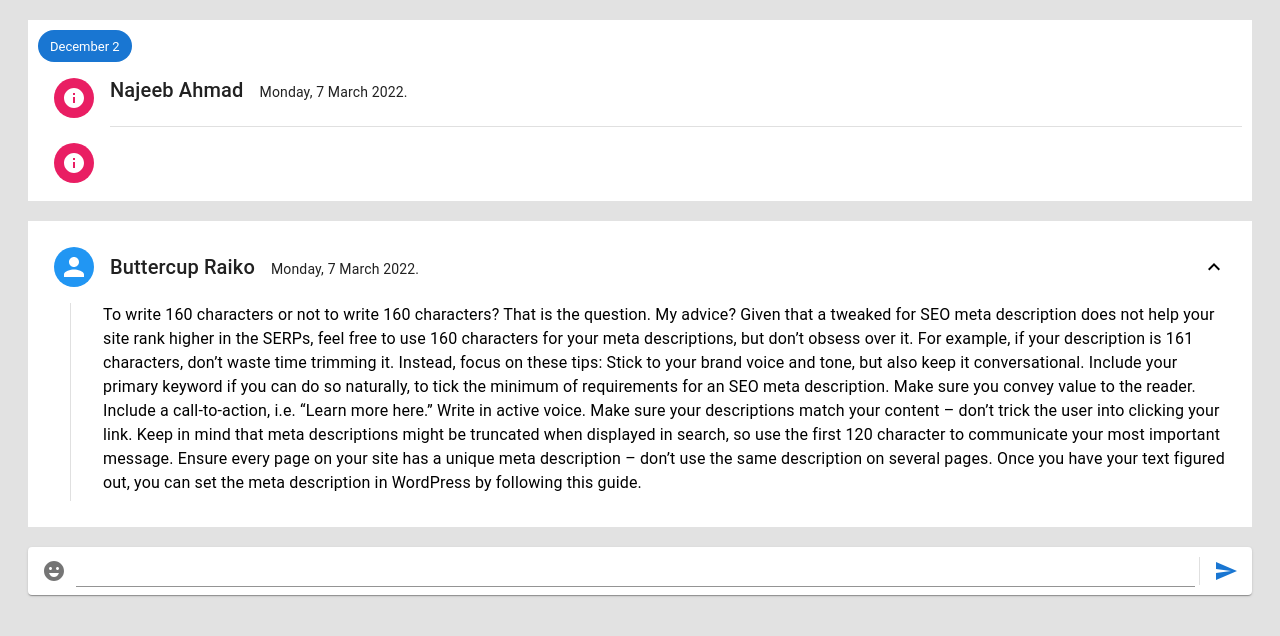
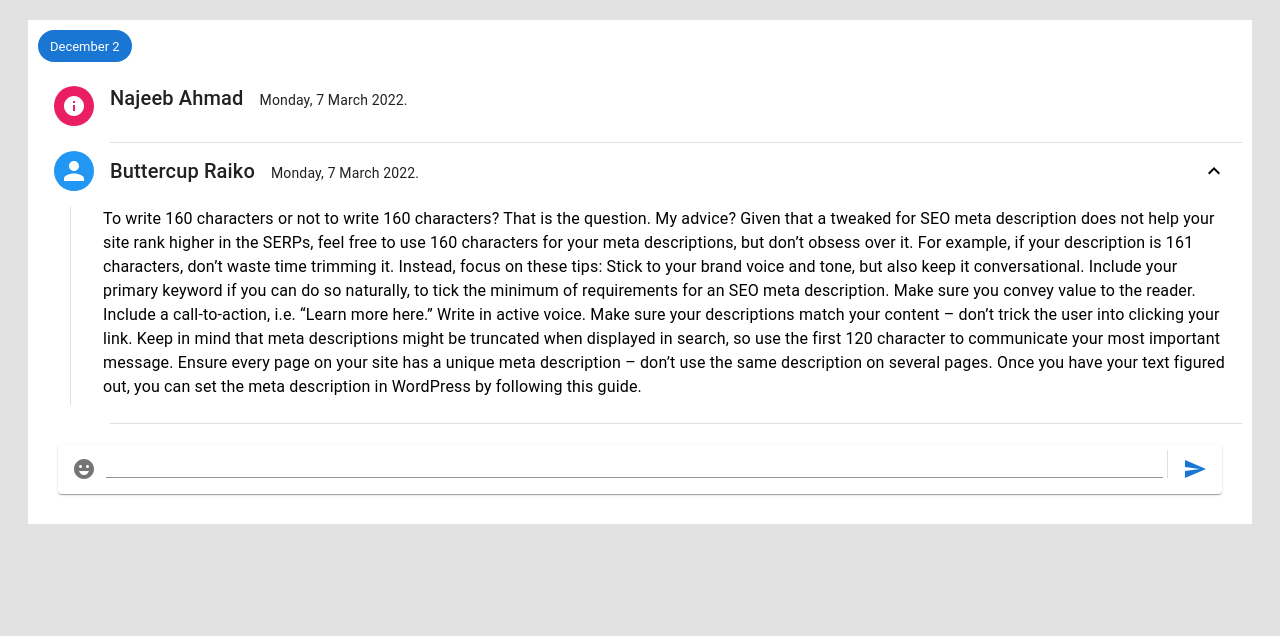
Before and after one commit to nmedia82/wooconvo-react-frontend, a React (Create React App) app: page / in a window 1280 px wide. Shown: the top 636 px of the page. Built offline with nearby package versions, Linux system fonts and the light colour scheme.

Commit message:
creating a components

```diff
--- a/package.json
+++ b/package.json
@@ -13,6 +13,7 @@
     "@testing-library/user-event": "^13.5.0",
     "emoji-picker-react": "^4.4.6",
     "react": "^18.2.0",
+    "react-color": "^2.19.3",
     "react-dom": "^18.2.0",
     "react-scripts": "5.0.1",
     "styled-components": "^5.3.6",
--- a/src/App.js
+++ b/src/App.js
@@ -1,14 +1,10 @@
 import React from 'react';
 import NoticeMessage from './pages/NoticeMessage'
-import CustomerMessage from './pages/CustomerMessage'
-import ReplyMessage from './pages/ReplyMessage'
 
 function App(props) {
   return (
     <>
       <NoticeMessage />
-      <CustomerMessage />
-      <ReplyMessage />
     </>
   );
 }
--- /dev/null
+++ b/src/component/Customer_Item.jsx
@@ -0,0 +1,80 @@
+import React from 'react'
+import { Typography, Grid, ListItemAvatar,ListItemText, Avatar,Collapse, ListItemButton,Divider} from "@mui/material";
+import InfoIcon from "@mui/icons-material/Info";
+import { blue } from "@mui/material/colors";
+import ExpandLess from "@mui/icons-material/ExpandLess";
+import ExpandMore from "@mui/icons-material/ExpandMore";
+
+
+export default function Customer() {
+    const [open, setOpen] = React.useState(true);
+
+  const handleClick = () => {
+    setOpen(!open);
+  };
+  return (
+    <div>
+        <ListItemButton onClick={handleClick}>
+          <ListItemAvatar>
+            <Avatar
+              alt="Travis Howard"
+              sx={{ bgcolor: blue[500] }}
+              icon={<InfoIcon />}
+            />
+          </ListItemAvatar>
+          <ListItemText
+            secondary={
+              <React.Fragment>
+
+                  <Typography
+                    sx={{ display: "inline" }}
+                    variant="h6"
+                    color="text.primary"
+                  >
+                    Buttercup Raiko
+                  </Typography>
+                  <Typography
+                    sx={{ display: "inline", ml: 2 }}
+                    variant="body2"
+                    color="text.primary"
+                  >
+                    Monday, 7 March 2022.
+                  </Typography>
+
+              </React.Fragment>
+            }
+          />
+          {open ? <ExpandLess /> : <ExpandMore />}
+        </ListItemButton>
+        <Collapse in={open} timeout="auto" unmountOnExit>
+            <ListItemButton sx={{ pl: 4 }}>
+              <Divider orientation="vertical" flexItem sx={{ mr: 4 }}></Divider>
+              <Grid item xs>
+                <Typography variant="body1" gutterBottom>
+                  To write 160 characters or not to write 160 characters? That
+                  is the question. My advice? Given that a tweaked for SEO meta
+                  description does not help your site rank higher in the SERPs,
+                  feel free to use 160 characters for your meta descriptions,
+                  but don’t obsess over it. For example, if your description is
+                  161 characters, don’t waste time trimming it. Instead, focus
+                  on these tips: Stick to your brand voice and tone, but also
+                  keep it conversational. Include your primary keyword if you
+                  can do so naturally, to tick the minimum of requirements for
+                  an SEO meta description. Make sure you convey value to the
+                  reader. Include a call-to-action, i.e. “Learn more here.”
+                  Write in active voice. Make sure your descriptions match your
+                  content – don’t trick the user into clicking your link. Keep
+                  in mind that meta descriptions might be truncated when
+                  displayed in search, so use the first 120 character to
+                  communicate your most important message. Ensure every page on
+                  your site has a unique meta description – don’t use the same
+                  description on several pages. Once you have your text figured
+                  out, you can set the meta description in WordPress by
+                  following this guide.
+                </Typography>
+              </Grid>
+            </ListItemButton>
+        </Collapse>
+    </div>
+  )
+}
--- /dev/null
+++ b/src/component/Notice_Item.jsx
@@ -0,0 +1,46 @@
+import React from 'react'
+import { ListItem, Typography, Grid, ListItemAvatar,ListItemText, Avatar, List} from "@mui/material";
+import { pink } from "@mui/material/colors";
+import InfoIcon from "@mui/icons-material/Info";
+
+export default function Notice() {
+  return (
+    <div>
+        <List
+        sx={{ width: "100%", bgcolor: "background.paper" }}
+        component="nav"
+        aria-labelledby="nested-list-subheader">
+        <ListItem alignItems="flex-start">
+          <Grid>
+            <ListItemAvatar>
+              <Avatar sx={{ bgcolor: pink[500] }}>
+                <InfoIcon />
+              </Avatar>
+            </ListItemAvatar>
+            {/* <Divider orientation="vertical" flexItem sx={{ ml:-2, mt:-1  }}>|</Divider> */}
+          </Grid>
+          <ListItemText
+            secondary={
+              <React.Fragment>
+                <Typography
+                  sx={{ display: "inline" }}
+                  variant="h6"
+                  color="text.primary"
+                >
+                  Najeeb Ahmad
+                </Typography>
+                <Typography
+                  sx={{ display: "inline", ml: 2 }}
+                  variant="body2"
+                  color="text.primary"
+                >
+                  Monday, 7 March 2022.
+                </Typography>
+              </React.Fragment>
+            }
+          />
+        </ListItem>
+      </List>
+    </div>
+  )
+}
--- a/src/pages/CustomerMessage.jsx
+++ b/src/pages/CustomerMessage.jsx
@@ -1,96 +1,96 @@
-import * as React from "react";
-import List from "@mui/material/List";
-import ListItemButton from "@mui/material/ListItemButton";
-import ListItemIcon from "@mui/material/ListItemIcon";
-import ListItemText from "@mui/material/ListItemText";
-import Collapse from "@mui/material/Collapse";
-import InfoIcon from "@mui/icons-material/Info";
-import { pink, green, blue } from "@mui/material/colors";
-import AccountCircleIcon from "@mui/icons-material/AccountCircle";
-import ExpandLess from "@mui/icons-material/ExpandLess";
-import ExpandMore from "@mui/icons-material/ExpandMore";
-import StarBorder from "@mui/icons-material/StarBorder";
-import ListItemAvatar from "@mui/material/ListItemAvatar";
-import Avatar from "@mui/material/Avatar";
-import { Divider, Typography, Grid } from "@mui/material";
+// import * as React from "react";
+// import List from "@mui/material/List";
+// import ListItemButton from "@mui/material/ListItemButton";
+// import ListItemIcon from "@mui/material/ListItemIcon";
+// import ListItemText from "@mui/material/ListItemText";
+// import Collapse from "@mui/material/Collapse";
+// import InfoIcon from "@mui/icons-material/Info";
+// import { pink, green, blue } from "@mui/material/colors";
+// import AccountCircleIcon from "@mui/icons-material/AccountCircle";
+// import ExpandLess from "@mui/icons-material/ExpandLess";
+// import ExpandMore from "@mui/icons-material/ExpandMore";
+// import StarBorder from "@mui/icons-material/StarBorder";
+// import ListItemAvatar from "@mui/material/ListItemAvatar";
+// import Avatar from "@mui/material/Avatar";
+// import { Divider, Typography, Grid } from "@mui/material";
 
-export default function CustomerMessage() {
-  const [open, setOpen] = React.useState(true);
+// export default function CustomerMessage() {
+//   const [open, setOpen] = React.useState(true);
 
-  const handleClick = () => {
-    setOpen(!open);
-  };
-  return (
-    <div className="customer">
-      <List
-        sx={{ width: "100%", bgcolor: "background.paper" }}
-        component="nav"
-        aria-labelledby="nested-list-subheader"
-      >
-        <ListItemButton onClick={handleClick}>
-          <ListItemAvatar>
-            <Avatar
-              alt="Travis Howard"
-              sx={{ bgcolor: blue[500] }}
-              icon={<AccountCircleIcon />}
-            />
-          </ListItemAvatar>
-          <ListItemText
-            secondary={
-              <React.Fragment>
-                <span>
-                  <Typography
-                    sx={{ display: "inline" }}
-                    variant="h6"
-                    color="text.primary"
-                  >
-                    Buttercup Raiko
-                  </Typography>
-                  <Typography
-                    sx={{ display: "inline", ml: 2 }}
-                    variant="body2"
-                    color="text.primary"
-                  >
-                    Monday, 7 March 2022.
-                  </Typography>
-                </span>
-              </React.Fragment>
-            }
-          />
-          {open ? <ExpandLess /> : <ExpandMore />}
-        </ListItemButton>
-        <Collapse in={open} timeout="auto" unmountOnExit>
-          <List component="div" disablePadding>
-            <ListItemButton sx={{ pl: 4 }}>
-              <Divider orientation="vertical" flexItem sx={{ mr: 4 }}></Divider>
-              <Grid item xs>
-                <Typography variant="body1" gutterBottom>
-                  To write 160 characters or not to write 160 characters? That
-                  is the question. My advice? Given that a tweaked for SEO meta
-                  description does not help your site rank higher in the SERPs,
-                  feel free to use 160 characters for your meta descriptions,
-                  but don’t obsess over it. For example, if your description is
-                  161 characters, don’t waste time trimming it. Instead, focus
-                  on these tips: Stick to your brand voice and tone, but also
-                  keep it conversational. Include your primary keyword if you
-                  can do so naturally, to tick the minimum of requirements for
-                  an SEO meta description. Make sure you convey value to the
-                  reader. Include a call-to-action, i.e. “Learn more here.”
-                  Write in active voice. Make sure your descriptions match your
-                  content – don’t trick the user into clicking your link. Keep
-                  in mind that meta descriptions might be truncated when
-                  displayed in search, so use the first 120 character to
-                  communicate your most important message. Ensure every page on
-                  your site has a unique meta description – don’t use the same
-                  description on several pages. Once you have your text figured
-                  out, you can set the meta description in WordPress by
-                  following this guide.
-                </Typography>
-              </Grid>
-            </ListItemButton>
-          </List>
-        </Collapse>
-      </List>
-    </div>
-  );
-}
+//   const handleClick = () => {
+//     setOpen(!open);
+//   };
+//   return (
+//     <div className="customer">
+//       <List
+//         sx={{ width: "100%", bgcolor: "background.paper" }}
+//         component="nav"
+//         aria-labelledby="nested-list-subheader"
+//       >
+//         <ListItemButton onClick={handleClick}>
+//           <ListItemAvatar>
+//             <Avatar
+//               alt="Travis Howard"
+//               sx={{ bgcolor: blue[500] }}
+//               icon={<AccountCircleIcon />}
+//             />
+//           </ListItemAvatar>
+//           <ListItemText
+//             secondary={
+//               <React.Fragment>
+
+//                   <Typography
+//                     sx={{ display: "inline" }}
+//                     variant="h6"
+//                     color="text.primary"
+//                   >
+//                     Buttercup Raiko
+//                   </Typography>
+//                   <Typography
+//                     sx={{ display: "inline", ml: 2 }}
+//                     variant="body2"
+//                     color="text.primary"
+//                   >
+//                     Monday, 7 March 2022.
+//                   </Typography>
+
+//               </React.Fragment>
+//             }
+//           />
+//           {open ? <ExpandLess /> : <ExpandMore />}
+//         </ListItemButton>
+//         <Collapse in={open} timeout="auto" unmountOnExit>
+//           <List component="div" disablePadding>
+//             <ListItemButton sx={{ pl: 4 }}>
+//               <Divider orientation="vertical" flexItem sx={{ mr: 4 }}></Divider>
+//               <Grid item xs>
+//                 <Typography variant="body1" gutterBottom>
+//                   To write 160 characters or not to write 160 characters? That
+//                   is the question. My advice? Given that a tweaked for SEO meta
+//                   description does not help your site rank higher in the SERPs,
+//                   feel free to use 160 characters for your meta descriptions,
+//                   but don’t obsess over it. For example, if your description is
+//                   161 characters, don’t waste time trimming it. Instead, focus
+//                   on these tips: Stick to your brand voice and tone, but also
+//                   keep it conversational. Include your primary keyword if you
+//                   can do so naturally, to tick the minimum of requirements for
+//                   an SEO meta description. Make sure you convey value to the
+//                   reader. Include a call-to-action, i.e. “Learn more here.”
+//                   Write in active voice. Make sure your descriptions match your
+//                   content – don’t trick the user into clicking your link. Keep
+//                   in mind that meta descriptions might be truncated when
+//                   displayed in search, so use the first 120 character to
+//                   communicate your most important message. Ensure every page on
+//                   your site has a unique meta description – don’t use the same
+//                   description on several pages. Once you have your text figured
+//                   out, you can set the meta description in WordPress by
+//                   following this guide.
+//                 </Typography>
+//               </Grid>
+//             </ListItemButton>
+//           </List>
+//         </Collapse>
+//       </List>
+//     </div>
+//   );
+// }
--- a/src/pages/NoticeMessage.jsx
+++ b/src/pages/NoticeMessage.jsx
@@ -1,99 +1,32 @@
 import * as React from "react";
-//import Button from '@mui/material/Button';
-//import { styled } from '@mui/material/styles';
-import List from "@mui/material/List";
-import ListItem from "@mui/material/ListItem";
-import ListItemText from "@mui/material/ListItemText";
-import ListItemAvatar from "@mui/material/ListItemAvatar";
-import Avatar from "@mui/material/Avatar";
-import { Chip, Typography, Collapse, ListItemButton } from "@mui/material";
+
+import { Chip } from "@mui/material";
 import Grid from "@mui/material/Grid";
 import InfoIcon from "@mui/icons-material/Info";
 import Divider from "@mui/material/Divider";
-import { pink, green, blue } from "@mui/material/colors";
+
+import Notice_Item from "../component/Notice_Item";
+import Customer_Item from "../component/Customer_Item";
+import ReplyMessage from '../pages/ReplyMessage';
 
 export default function NoticeMessage() {
+
   return (
     <div className="App">
       <Chip label="December 2" color="primary" />
-      <List sx={{ width: "100%", bgcolor: "background.paper", pt: 0, pb: 0 }}>
-        <ListItem alignItems="flex-start">
-          <Grid>
-            <ListItemAvatar>
-              <Avatar sx={{ bgcolor: pink[500] }}>
-                <InfoIcon />
-              </Avatar>
-            </ListItemAvatar>
-            {/* <Divider orientation="vertical" flexItem sx={{ ml:-2, mt:-1  }}>|</Divider> */}
-          </Grid>
-          <ListItemText
-            secondary={
-              <React.Fragment>
-                <Typography
-                  sx={{ display: "inline" }}
-                  variant="h6"
-                  color="text.primary"
-                >
-                  Najeeb Ahmad
-                </Typography>
-                <Typography
-                  sx={{ display: "inline", ml: 2 }}
-                  variant="body2"
-                  color="text.primary"
-                >
-                  Monday, 7 March 2022.
-                </Typography>
-              </React.Fragment>
-            }
-          />
-        </ListItem>
+
+        {/* Notice Message */}
+        <Notice_Item />
+
         <Divider variant="inset" component="h2" />
-        <ListItem alignItems="flex-start">
-          <Grid>
-            <ListItemAvatar>
-              <Avatar sx={{ bgcolor: pink[500] }}>
-                <InfoIcon />
-              </Avatar>
-            </ListItemAvatar>
-            {/* <Divider orientation="vertical" flexItem sx={{ ml:-2, mt:-1  }}>|</Divider> */}
-          </Grid>
-          <Collapse timeout="auto" unmountOnExit>
-            <List component="div" disablePadding>
-              <ListItemButton sx={{ pl: 4 }}>
-                <Divider
-                  orientation="vertical"
-                  flexItem
-                  sx={{ mr: 4 }}
-                ></Divider>
-                <Grid item xs>
-                  <Typography variant="body1" gutterBottom>
-                    To write 160 characters or not to write 160 characters? That
-                    is the question. My advice? Given that a tweaked for SEO
-                    meta description does not help your site rank higher in the
-                    SERPs, feel free to use 160 characters for your meta
-                    descriptions, but don’t obsess over it. For example, if your
-                    description is 161 characters, don’t waste time trimming it.
-                    Instead, focus on these tips: Stick to your brand voice and
-                    tone, but also keep it conversational. Include your primary
-                    keyword if you can do so naturally, to tick the minimum of
-                    requirements for an SEO meta description. Make sure you
-                    convey value to the reader. Include a call-to-action, i.e.
-                    “Learn more here.” Write in active voice. Make sure your
-                    descriptions match your content – don’t trick the user into
-                    clicking your link. Keep in mind that meta descriptions
-                    might be truncated when displayed in search, so use the
-                    first 120 character to communicate your most important
-                    message. Ensure every page on your site has a unique meta
-                    description – don’t use the same description on several
-                    pages. Once you have your text figured out, you can set the
-                    meta description in WordPress by following this guide.
-                  </Typography>
-                </Grid>
-              </ListItemButton>
-            </List>
-          </Collapse>
-        </ListItem>
-      </List>
+
+        {/* Customer Message */}
+        <Customer_Item />
+
+        <Divider variant="inset" component="h2"  sx={{height: 10}} />
+
+        {/* Reply to --- */}
+        <ReplyMessage />
     </div>
   );
 }
--- a/src/pages/ReplyMessage.jsx
+++ b/src/pages/ReplyMessage.jsx
@@ -7,6 +7,8 @@ import SendIcon from '@mui/icons-material/Send';
 import { TextField } from "@mui/material";
 import { useState } from "react";
 import Picker from "emoji-picker-react";
+import { common, lime } from "@mui/material/colors";
+
 export default function ReplyMessage() {
 
     //Emoji
@@ -20,7 +22,7 @@ export default function ReplyMessage() {
   return (
     <Paper className="reply"
       component="form"
-      sx={{ p: '2px 4px', display: 'flex', alignItems: 'center' }}
+      sx={{ p: '2px 4px', display: 'flex' ,bgcolor:common}}
     >
       <IconButton sx={{ p: '10px' }} aria-label="menu">
         <EmojiEmotionsIcon onClick={() => setShowPicker((val) => !val)} />
@@ -33,7 +35,7 @@ export default function ReplyMessage() {
 
       <Divider sx={{ height: 28, m: 0.5 }} orientation="vertical" />
 
-      <IconButton color="primary" sx={{ p: '10px' }} aria-label="Send">
+      <IconButton color="primary" sx={{ p: '11px'}} aria-label="Send">
         <SendIcon />
       </IconButton>
 
```
Also changed, not shown: 1 other file (tests, documents, lock files or other folders).
